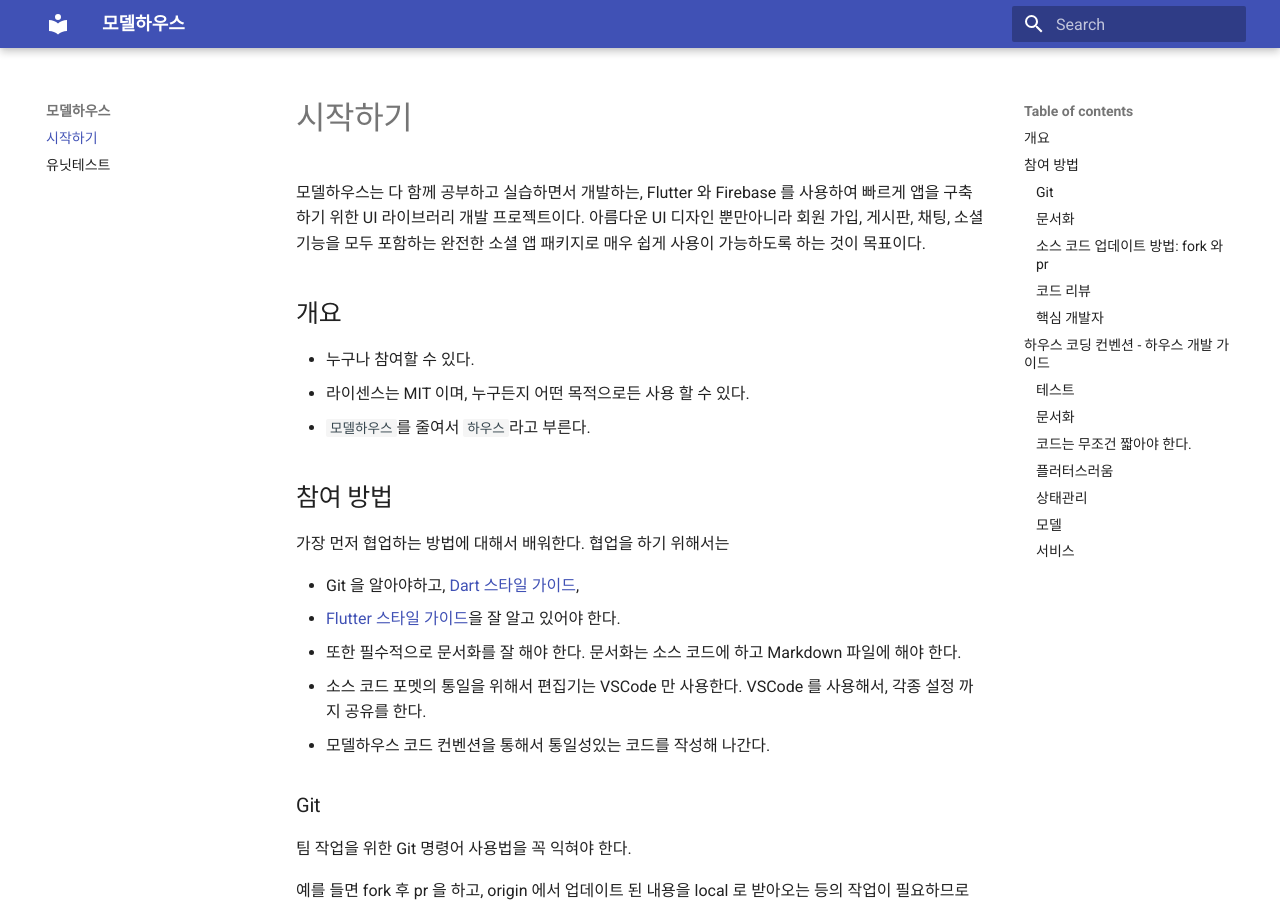
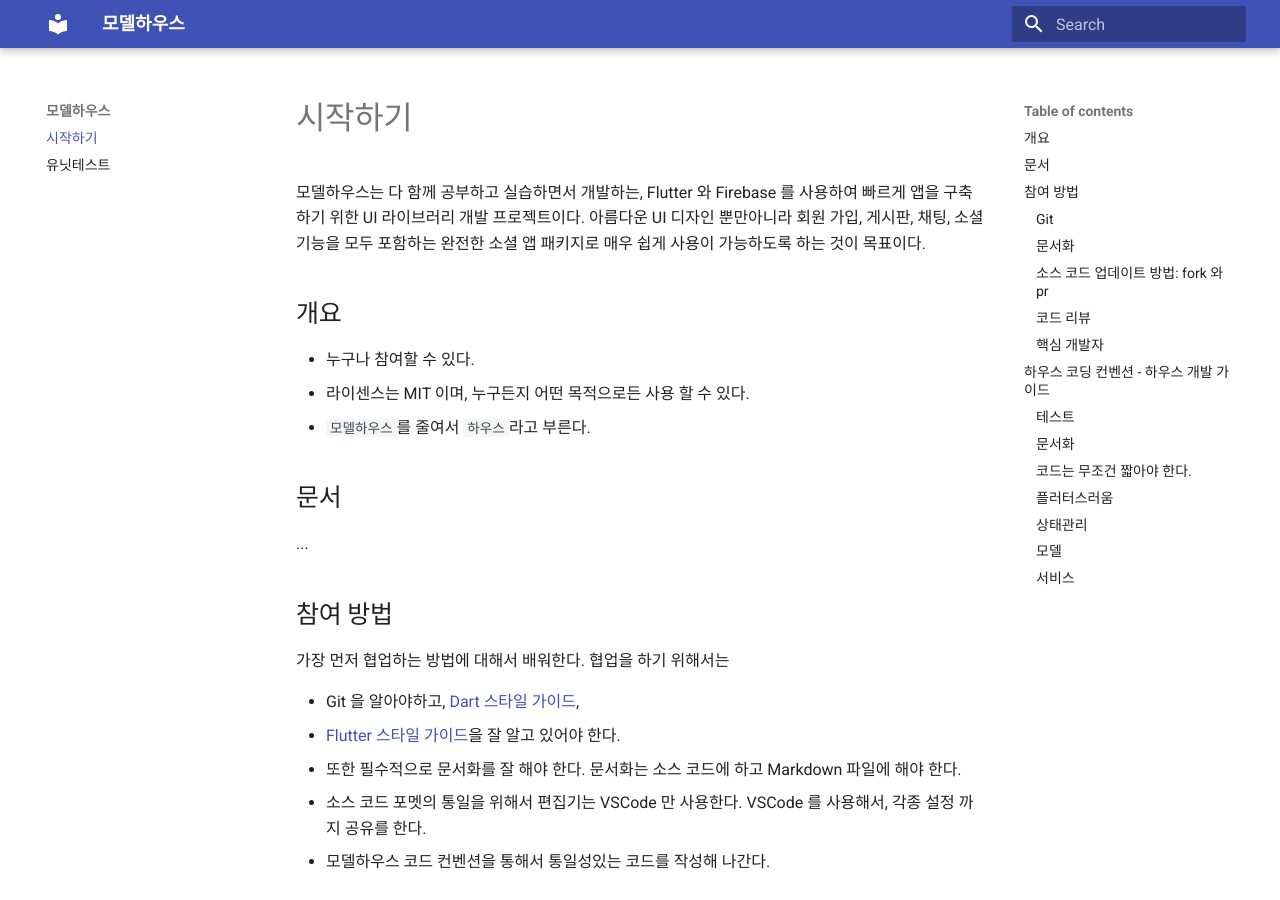
Before and after one commit to withcenterdev5/model_house, an MkDocs documentation site: the page built from docs/index.md, in a window 1280 px wide and 900 px high. Built offline with MkDocs 1.6.1 and Material for MkDocs 9.7.7, drawn with Linux system fonts in a browser that asks for light colours.

Commit message:
update doc

```diff
--- a/docs/index.md
+++ b/docs/index.md
@@ -10,6 +10,9 @@
 - `모델하우스`를 줄여서 `하우스`라고 부른다.
 
 
+## 문서
+
+...
 
 
 ## 참여 방법
```
